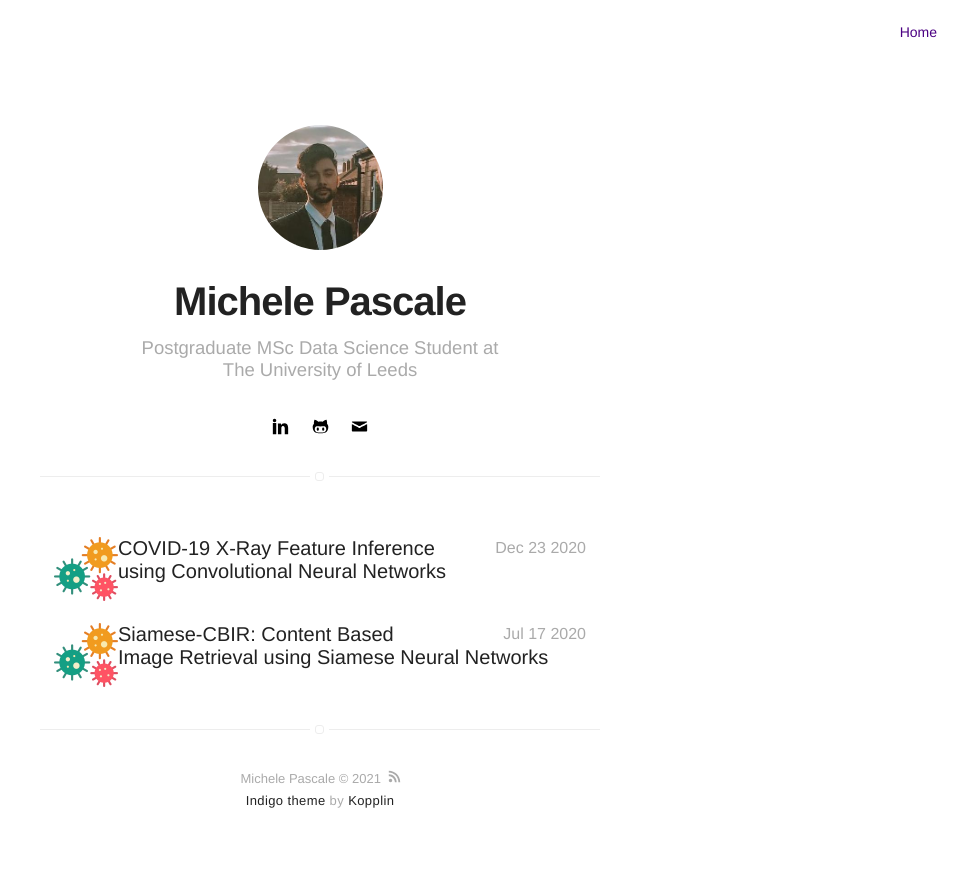
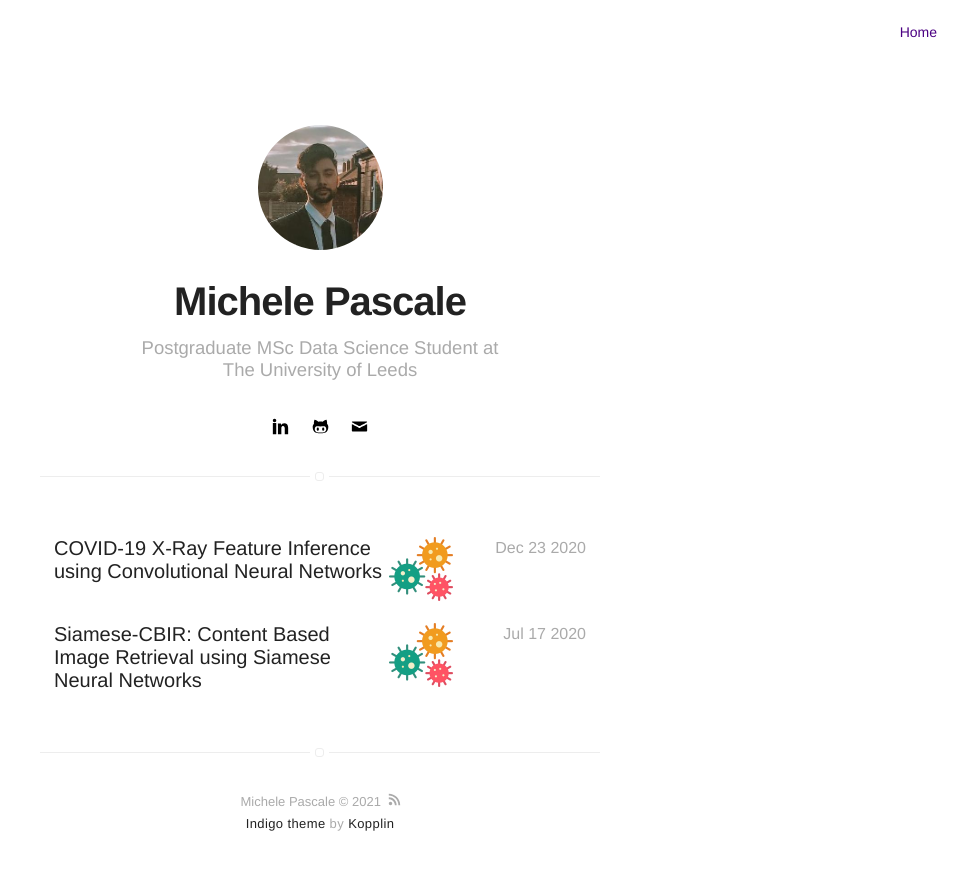
Before and after one commit to pascalemp/pascalemp.github.io, a Jekyll site: the page built from projects.html, in a window 1280 px wide. Shown: the top 870 px of the page, without its empty margins (320-1280 px from the left). Built offline with Jekyll 4.4.1, drawn with Linux system fonts in a browser that asks for light colours.

Commit message:
Update projects.html

```diff
--- a/projects.html
+++ b/projects.html
@@ -8,7 +8,7 @@ title: Projects
             <div class="item {% if post.star %}star{% endif %}">
                 <a class="url" href="{% if post.externalLink %}{{ post.externalLink }}{% else %}{{ site.url }}{{ post.url }}{% endif %}">
                     <aside><time datetime="{{ post.date | date:"%d-%m-%Y" }}">{{ post.date | date: "%b %d %Y" }}</time></aside>
-                    <img src="https://raw.githubusercontent.com/pascalemp/pascalemp.github.io/main/assets/images/virus.png" width="64" height="64" style="float:left">
+                    <img src="https://raw.githubusercontent.com/pascalemp/pascalemp.github.io/main/assets/images/virus.png" width="64" height="64" style="float:right">
                     <h3 class="title">{{ post.title }}</h3>
 
                 </a>
```
